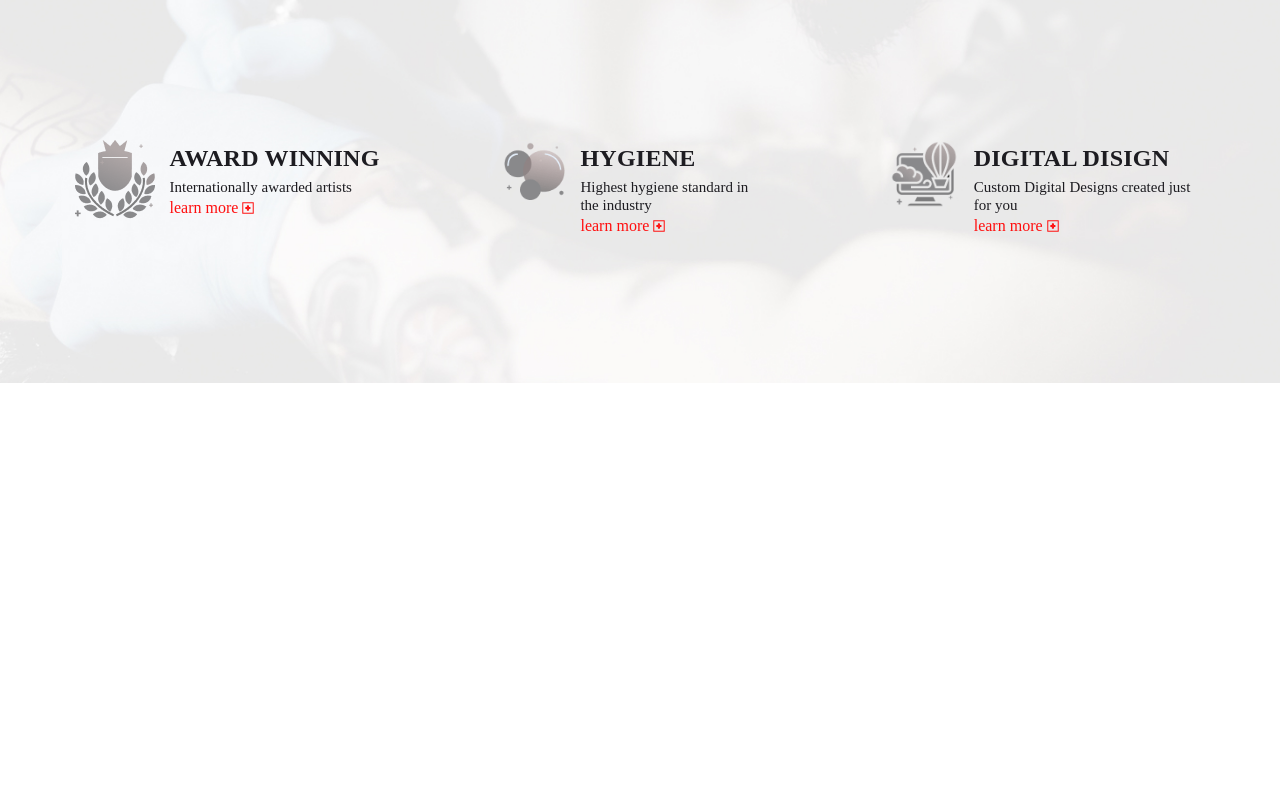
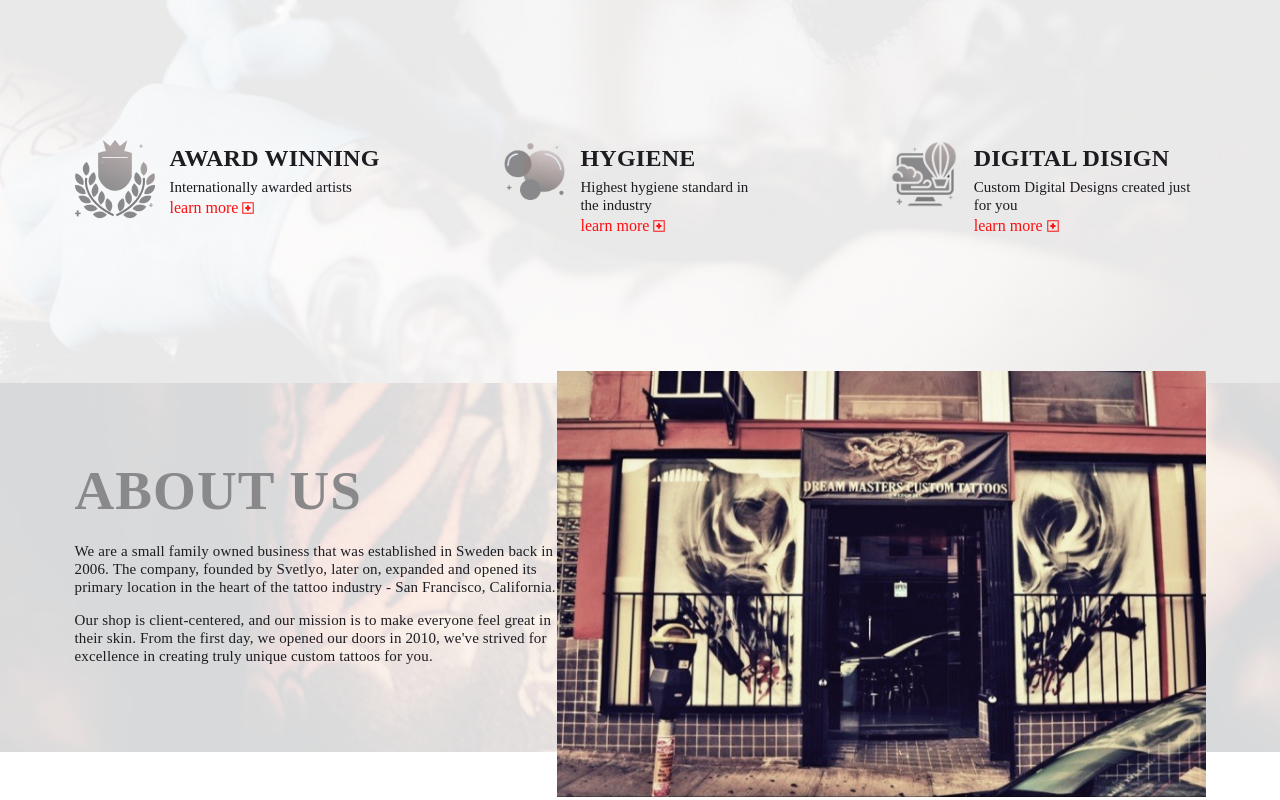
Before and after one commit to cherkasovaa/tattoo, a plain HTML site: page src/index.html in a window 1280 px wide. Shown: the part 1056-1856 px from the top of the page. Before the commit the page ends 1439 px from the top, so only its background shows below. Drawn offline with Linux system fonts and the light colour scheme.

Commit message:
add about section

```diff
--- a/src/index.html
+++ b/src/index.html
@@ -163,6 +163,20 @@
           </div>
         </div>
       </section>
+      <section class="about">
+        <div class="custom-container">
+          <div class="about__content-wrapper">
+            <div class="about__content">
+              <h2 class="title">about us</h2>
+              <p class="about__text">We are a small family owned business that was established in Sweden back in 2006. The company, founded by Svetlyo, later on, expanded and opened its primary location in the heart of the tattoo industry - San Francisco, California.</p>
+              <p class="about__text">Our shop is client-centered, and our mission is to make everyone feel great in their skin. From the first day, we opened our doors in 2010, we've strived for excellence in creating truly unique custom tattoos for you.</p>
+            </div>
+            <div class="about__studio-photo-wrap">
+              <img src="./images/about_us_photo.jpg" alt="photo of studio" class="about__studio-photo">
+            </div>
+          </div>
+        </div>
+      </section>
     </main>
   </body>
 </html>
--- /dev/null
+++ b/src/scss/components/about.scss
@@ -0,0 +1,41 @@
+@import '../_vars.scss';
+
+.about {
+  background-color: $highlight-c;
+  background: url('./../images/bg_about_us.png') no-repeat top left / cover;
+  padding: 80px 0 87px;
+
+  &__content-wrapper {
+    display: flex;
+    position: relative;
+  }
+
+  &__text {
+    font-family: $fn-sub;
+    font-size: $fs-smaller;
+    line-height: 18px;
+    letter-spacing: 0.01em;
+    color: $secondary-c;
+
+    &:nth-child(2) {
+      padding-bottom: 15px;
+    }
+  }
+
+  &__content {
+    margin-right: 649px;
+  }
+
+  &__studio-photo {
+    width: 100%;
+    height: 100%;
+
+    &-wrap {
+      width: 649px;
+      height: 426px;
+      position: absolute;
+      top: -92px;
+      right: 0;
+    }
+  }
+}
--- a/src/scss/main.scss
+++ b/src/scss/main.scss
@@ -9,6 +9,7 @@
 @import './components/logo.scss';
 @import './components/artists.scss';
 @import './components/awards.scss';
+@import './components/about.scss';
 
 .custom-container {
   width: 1131px;
```
Also changed, not shown: src/css/styles.css, src/images/bg_about_us.png (added).
